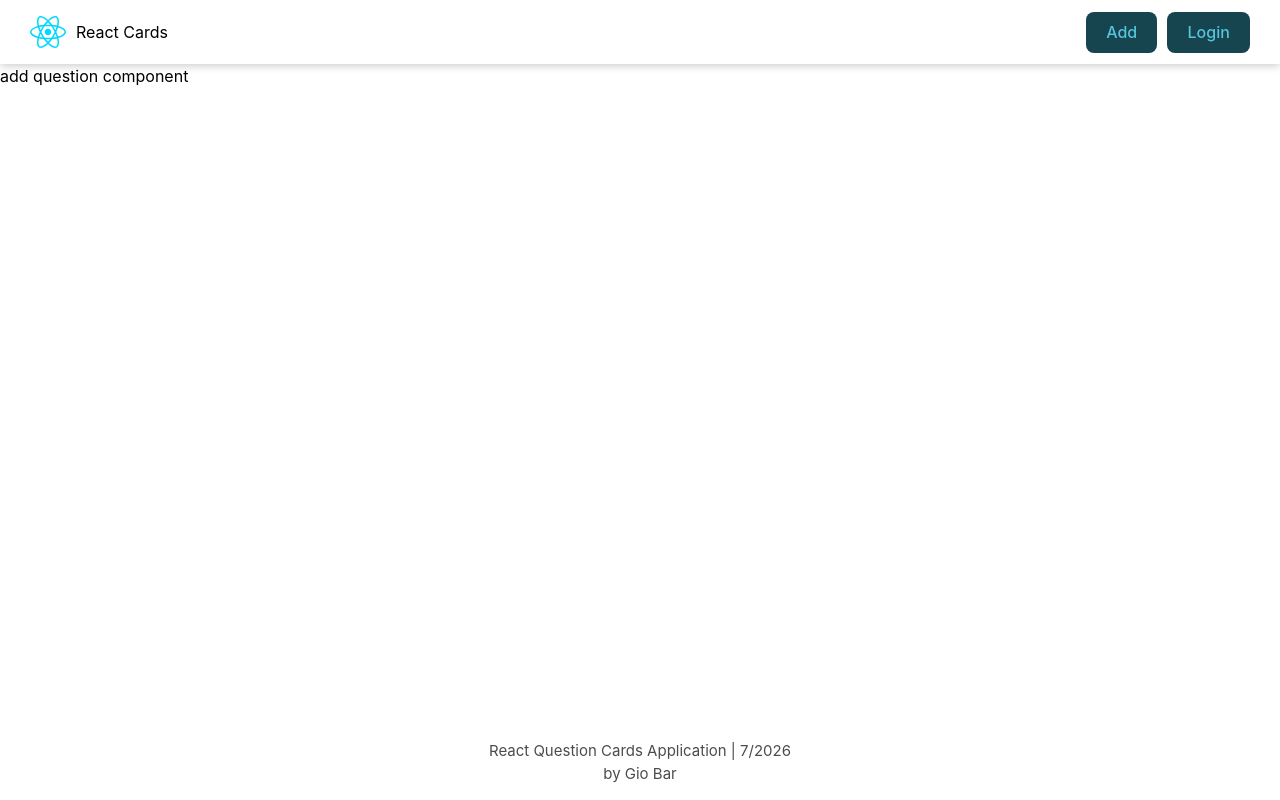
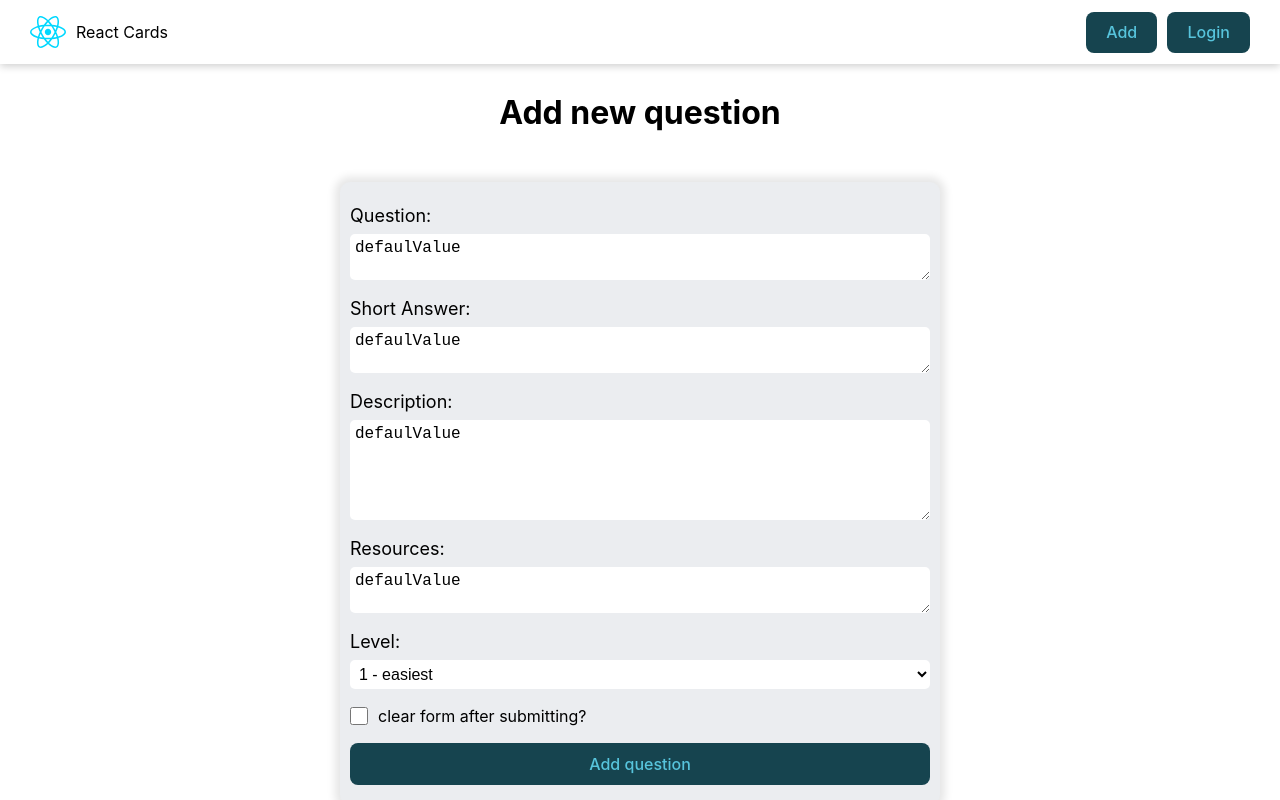
Before and after one commit to Uspex918/react-app-course, a React (Vite) app: page /addquestion in a window 1280 px wide. Built offline with nearby package versions, Linux system fonts and the light colour scheme.

Commit message:
add question page layout

```diff
--- a/package.json
+++ b/package.json
@@ -16,7 +16,8 @@
     "dependencies": {
         "react": "^19.2.7",
         "react-dom": "^19.2.7",
-        "react-router-dom": "^7.18.1"
+        "react-router-dom": "^7.18.1",
+        "react-toastify": "^11.1.0"
     },
     "devDependencies": {
         "@eslint/js": "^10.0.1",
--- a/src/App.jsx
+++ b/src/App.jsx
@@ -3,6 +3,7 @@
 import { HomePage } from "./pages/HomePage";
 import { NotFoundPage } from "./pages/NotFoundPage/NotFoundPage";
 import { QuestionPage } from "./pages/QuestionPage/QuestionPage";
+import { AddQuestionPage } from "./pages/AddQuestionPage/AddQuestionPage";
 // "printWidth": 120
 
 function App() {
@@ -12,7 +13,7 @@
                 <Route element={<MainLayout />}>
                     <Route path="/" element={<HomePage />} />
                     <Route path="/forbidden" element={<div>fgorbidden component</div>} />
-                    <Route path="/addquestion" element={<div>add question component</div>} />
+                    <Route path="/addquestion" element={<AddQuestionPage />} />
                     <Route path="/question/:id" element={<QuestionPage />} />
 
                     <Route path="*" element={<NotFoundPage />} />
--- a/src/components/MainLayout/MainLayout.jsx
+++ b/src/components/MainLayout/MainLayout.jsx
@@ -1,12 +1,15 @@
 import { Outlet } from "react-router-dom";
 import cls from "./MainLayout.module.css";
 import { Header } from "../Header/Header";
+import { Fragment } from "react";
+import { ToastContainer } from "react-toastify";
 
 export const MainLayout = () => {
     const currentYear = new Date().getFullYear();
     const currentMonth = new Date().getMonth() + 1;
 
     return (
+        <Fragment>
             <div className={cls.mainLayout}>
                 <Header />
                 <div className={cls.mainWrapper}>
@@ -18,5 +21,8 @@
                     </footer>
                 </div>
             </div>
+
+            <ToastContainer />
+        </Fragment>
     );
 };
--- a/src/components/MainLayout/MainLayout.module.css
+++ b/src/components/MainLayout/MainLayout.module.css
@@ -12,7 +12,7 @@
     flex-grow: 1;
     display: flex;
     flex-direction: column;
-    justify-content: space-between;
+    /* justify-content: space-between; */
     align-items: stretch;
     gap: 20px;
     overflow-y: auto;
--- a/src/db.json
+++ b/src/db.json
@@ -22,7 +22,7 @@
         "https://react.dev/learn/writing-markup-with-jsx"
       ],
       "level": 2,
-      "completed": true,
+      "completed": false,
       "editDate": "03.02.2025, 20:25"
     },
     {
--- a/src/hooks/useFetch.js
+++ b/src/hooks/useFetch.js
@@ -1,5 +1,6 @@
 import { useState } from "react";
 import { delayFn } from "../helpers/delayFn";
+// import { toast } from "react-toastify";
 
 export const useFetch = (callback) => {
     const [isLoading, setIsLoading] = useState(false);
@@ -13,6 +14,7 @@
             await delayFn(350);
 
             const response = await callback(arg);
+            // toast("OK");
             return response;
             // const fetchedQuestions = await response.json();
 
--- a/src/index.css
+++ b/src/index.css
@@ -7,6 +7,8 @@
     --btn-text-color: #fff;
 
     --card-bg-color: #343a46;
+
+    --green-color: #219679;
 
     font-family: Inter, system-ui, Avenir, Arial, Helvetica, sans-serif;
     line-height: 1.5;
--- /dev/null
+++ b/src/pages/AddQuestionPage/AddQuestionPage.jsx
@@ -0,0 +1,85 @@
+import { Button } from "../../components/Button";
+import cls from "./AddQuestionPage.module.css";
+
+export const AddQuestionPage = () => {
+    return (
+        <>
+            <h1 className={cls.formTitle}>Add new question</h1>
+            <div className={cls.formContainer}>
+                <form action="" className={cls.form}>
+                    <div className={cls.formControl}>
+                        <label htmlFor="questionField">Question: </label>
+                        <textarea
+                            defaultValue={"defaulValue"}
+                            name="question"
+                            id="questionField"
+                            cols="30"
+                            rows="2"
+                            placeholder="please enter a question"
+                            required
+                        ></textarea>
+                    </div>
+                    <div className={cls.formControl}>
+                        <label htmlFor="answerField">Short Answer: </label>
+                        <textarea
+                            defaultValue={"defaulValue"}
+                            name="answer"
+                            id="answerField"
+                            cols="30"
+                            rows="2"
+                            placeholder="please enter an answer"
+                            required
+                        ></textarea>
+                    </div>
+                    <div className={cls.formControl}>
+                        <label htmlFor="descriptionField">Description: </label>
+                        <textarea
+                            defaultValue={"defaulValue"}
+                            name="description"
+                            id="descriptionField"
+                            cols="30"
+                            rows="5"
+                            placeholder="please enter a full description"
+                            required
+                        ></textarea>
+                    </div>
+                    <div className={cls.formControl}>
+                        <label htmlFor="resourcesField">Resources: </label>
+                        <textarea
+                            defaultValue={"defaulValue"}
+                            name="resources"
+                            id="resourcesField"
+                            cols="30"
+                            rows="2"
+                            placeholder="please enter resources separated by commas"
+                            required
+                        ></textarea>
+                    </div>
+                    <div className={cls.formControl}>
+                        <label htmlFor="levelField">Level: </label>
+                        <select name="level" id="levelField" defaultValue={"defaulValue"}>
+                            <option disabled>Question level</option>
+                            <hr />
+                            <option value="1">1 - easiest</option>
+                            <option value="2">2 - medium</option>
+                            <option value="3">3 - hardest</option>
+                        </select>
+                    </div>
+
+                    <label htmlFor="clearFormField" className={cls.clearFormControl}>
+                        <input
+                            className={cls.checkbox}
+                            type="checkbox"
+                            name="clearForm"
+                            id="clearFormField"
+                            defaultValue={true}
+                        />
+                        <span>clear form after submitting?</span>
+                    </label>
+
+                    <Button>Add question</Button>
+                </form>
+            </div>
+        </>
+    );
+};
--- /dev/null
+++ b/src/pages/AddQuestionPage/AddQuestionPage.module.css
@@ -0,0 +1,72 @@
+.formTitle {
+    margin: 25px auto;
+    width: fit-content;
+}
+
+.formContainer {
+    width: 100%;
+    max-width: 600px;
+    margin: 0 auto;
+    box-shadow: 0 0 8px 5px rgba(0, 0, 0, 0.1);
+    border-radius: 10px;
+    background-color: var(--card-bg-color);
+}
+
+/* form component */
+
+.form {
+    width: 100%;
+    padding: 20px 10px;
+    display: flex;
+    flex-direction: column;
+    justify-content: flex-start;
+    align-items: stretch;
+    gap: 15px;
+}
+
+.formControl {
+    width: 100%;
+    display: flex;
+    flex-direction: column;
+    justify-content: flex-start;
+    align-items: stretch;
+    gap: 5px;
+
+    label {
+        color: var(--text-color);
+        font-size: 18px;
+    }
+
+    select,
+    textarea {
+        padding: 5px;
+        color: var(--text-color);
+        background-color: var(--main-bg-color);
+        font-size: 16px;
+        border-radius: 5px;
+        border: none;
+        outline: none;
+    }
+
+    select:focus-visible,
+    textarea:focus-visible {
+        outline: 2px solid var(--green-color);
+    }
+}
+
+.clearFormControl {
+    width: 100%;
+    display: flex;
+    justify-content: flex-start;
+    align-items: center;
+    gap: 10px;
+}
+
+.checkbox {
+    width: 18px;
+    height: 18px;
+    accent-color: var(--green-color);
+}
+.checkbox:disabled + span {
+    opacity: 0.5;
+}
--- /dev/null
+++ b/src/pages/AddQuestionPage/index.jsx
@@ -0,0 +1 @@
+export { AddQuestionPage } from "./AddQuestionPage";
--- a/src/pages/QuestionPage/QuestionPage.module.css
+++ b/src/pages/QuestionPage/QuestionPage.module.css
@@ -92,5 +92,5 @@
 .checkbox {
     width: 18px;
     height: 18px;
-    accent-color: #16c47f;
+    accent-color: var(--green-color);
 }
```
Also changed, not shown: 1 other file (tests, documents, lock files or other folders). Lines whose indentation alone changed are shown as unchanged.
